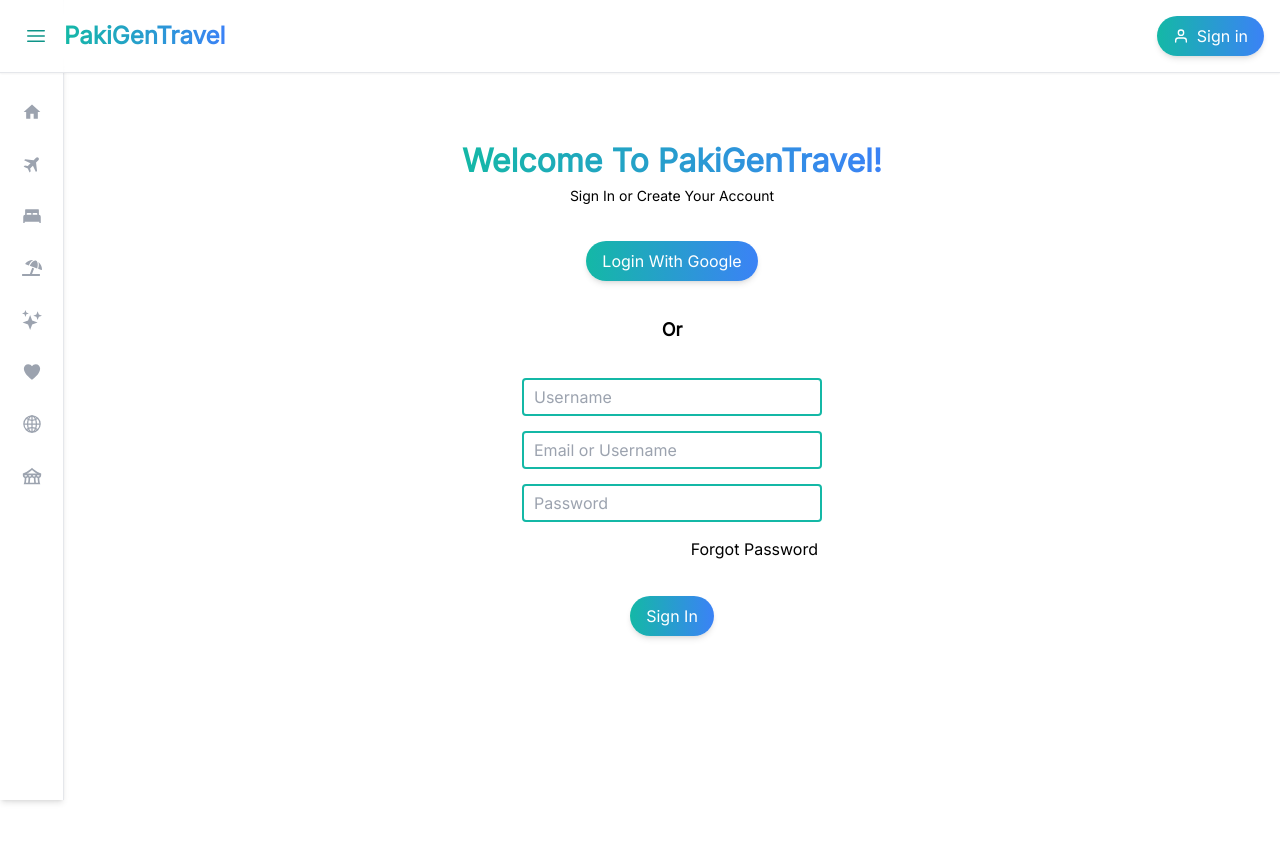
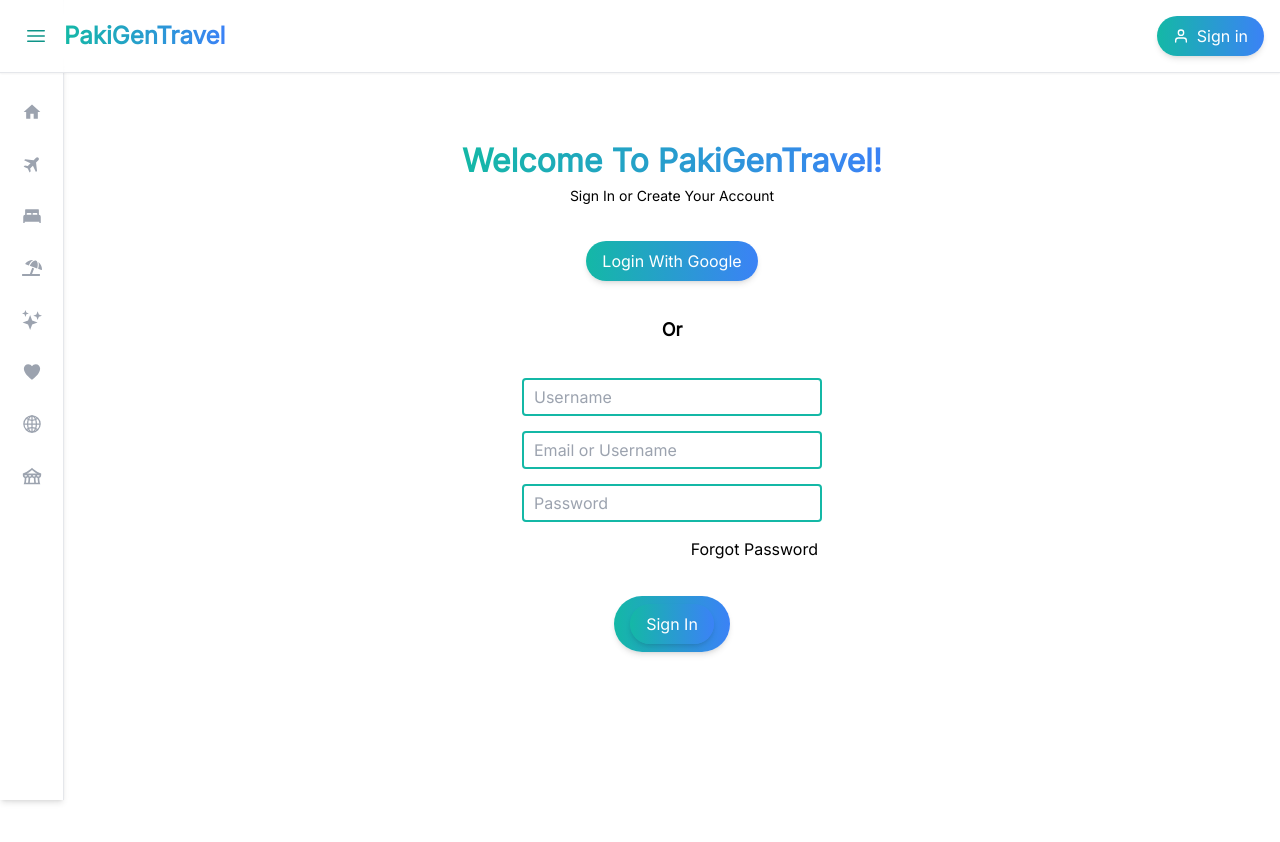
Before and after one commit to areebahmed575/FYP-Project, a Next.js app: page /SignIn in a window 1280 px wide. Shown: the top 842 px of the page. Built offline with nearby package versions, Linux system fonts and the light colour scheme; no server answers.

Commit message:
some changes

```diff
--- a/src/app/SignIn/page.jsx
+++ b/src/app/SignIn/page.jsx
@@ -40,7 +40,7 @@ const Register = async () => {
                     </div>
                     <motion.button whileHover={{ scale: 1.05 }}
                         whileTap={{ scale: 0.95 }} className="bg-gradient-to-r from-teal-500 to-blue-500 text-white px-4 py-2 rounded-full shadow-md hover:shadow-lg transition duration-300 flex items-center space-x-2">
-                        <span>Sign In</span>
+                        <span className="bg-gradient-to-r from-teal-500 to-blue-500 text-white px-4 py-2 rounded-full shadow-md hover:shadow-lg transition duration-300 flex items-center space-x-2">Sign In</span>
                     </motion.button>
                 </div>
             </div>
--- a/src/app/components/LoginInput/LoginInputs.jsx
+++ b/src/app/components/LoginInput/LoginInputs.jsx
@@ -1,6 +1,6 @@
 "use client"
 
-const LoginInputs = () => {
+const  LoginInputs = () => {
     return (
         <div className="inputs flex flex-col gap-[15px]">
             <input type="text" placeholder='Username' className='w-[300px] py-[5px] px-[10px] rounded bg-white border-teal-500 border-[2px] outline-teal-700 placeholder:text-theme-black' />
```
